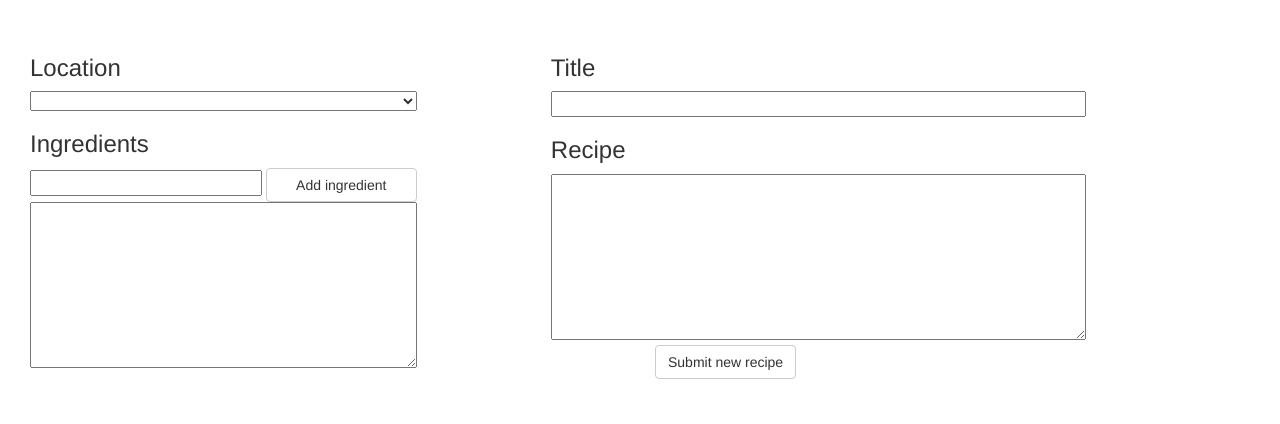
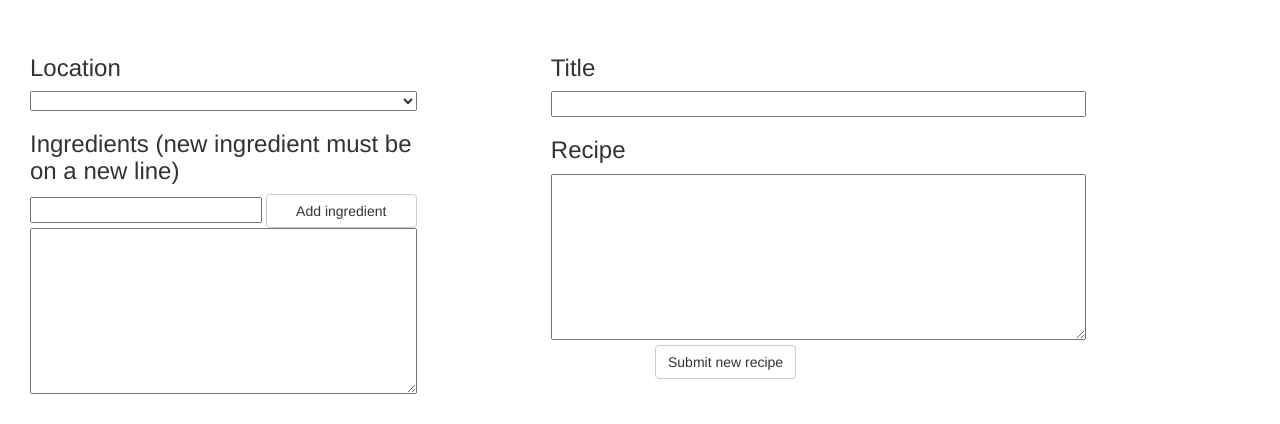
Before and after one commit to DanielAndreasen/TripMeal, a Flask app: page /newrecipe/ in a window 1280 px wide. Shown: the part 62-486 px from the top of the page. Run offline with Flask 2, Linux system fonts and the light colour scheme; the visitor is signed in with stand-in values (Sample User, id 1); parts of the project's set-up code (start-up, migrations or seed data) failed here and were passed over; some libraries are stand-ins or nearby versions.

Commit message:
Some help for the user

```diff
--- a/templates/newrecipe.html
+++ b/templates/newrecipe.html
@@ -270,7 +270,7 @@
     </select>
     <!-- <h3>Picture (optional)</h3>
     <input type="file" class="form-control-file btn btn-default btn-block" name="picture" value="{{request.form.picture}}"> -->
-    <h3>Ingredients</h3>
+    <h3>Ingredients (new ingredient must be on a new line)</h3>
     <input style="width:60%" type="text" name="ingredients_submit">
     <a href="#" id=ingredient_input><button style="width:39%" class="btn btn-default" type="button">Add ingredient</button></a>
     <textarea id="ingr" name="ingredients" rows="8" style="width:100%" value={{request.form.ingredients}} required></textarea>
```
